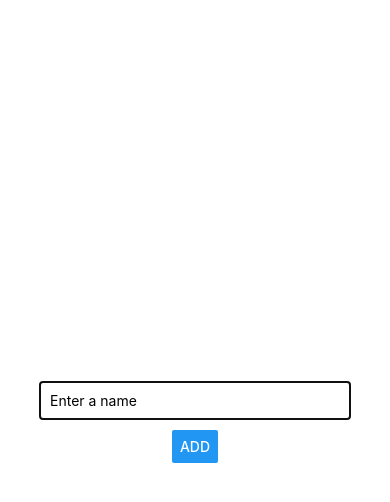
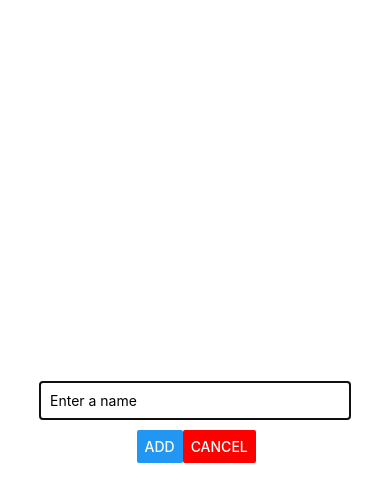
Before and after one commit to cmcewan93/ReactNativeTest, a React Native app: screen / in a window 390 px wide. Both pictures are taken after a click on the button "ADD NEW NAME". Shown: the top 502 px of the page. Built offline with nearby package versions, Linux system fonts and the light colour scheme.

Commit message:
fixed styling on add and cancel button

```diff
--- a/App.js
+++ b/App.js
@@ -27,10 +27,18 @@ export default function App() {
     });
   };
 
+  const toggleAddMode = mode => {
+    setIsAddMode(mode);
+  };
+
   return (
     <View style={styles.screen}>
-      <Button title="add New Name" onPress={() => setIsAddMode(true)} />
-      <NameInput visible={isAddMode} onAddName={addNameHandler} />
+      <Button title="Add new name" onPress={() => setIsAddMode(true)} />
+      <NameInput
+        visible={isAddMode}
+        onAddName={addNameHandler}
+        toggleAddMode={toggleAddMode}
+      />
       <FlatList
         keyExtractor={(item, index) => item.key}
         data={listOfNames}
--- a/components/NameInput.js
+++ b/components/NameInput.js
@@ -6,6 +6,11 @@ const NameInput = props => {
 
   const nameInputHandler = enteredText => {
     setEnteredName(enteredText);
+  };
+
+  const addNameHandler = () => {
+    props.onAddName(enteredName);
+    setEnteredName("");
   };
   return (
     <Modal visible={props.visible} animationType="slide">
@@ -16,10 +21,16 @@ const NameInput = props => {
           onChangeText={nameInputHandler}
           value={enteredName}
         />
-        <Button
-          title="Add"
-          onPress={() => props.onAddName(enteredName)}
-        ></Button>
+        <View style={styles.buttonContainer}>
+          <Button title="Add" onPress={addNameHandler}></Button>
+          <Button
+            title="Cancel"
+            color="red"
+            onPress={() => {
+              props.toggleAddMode(false);
+            }}
+          ></Button>
+        </View>
       </View>
     </Modal>
   );
@@ -40,6 +51,12 @@ const styles = StyleSheet.create({
     padding: 10,
     width: "80%",
     marginBottom: 10
+  },
+  //Buttons
+  buttonContainer: {
+    flexDirection: "row",
+    justifyContent: "space-between",
+    width: "30%"
   }
 });
 export default NameInput;
```
